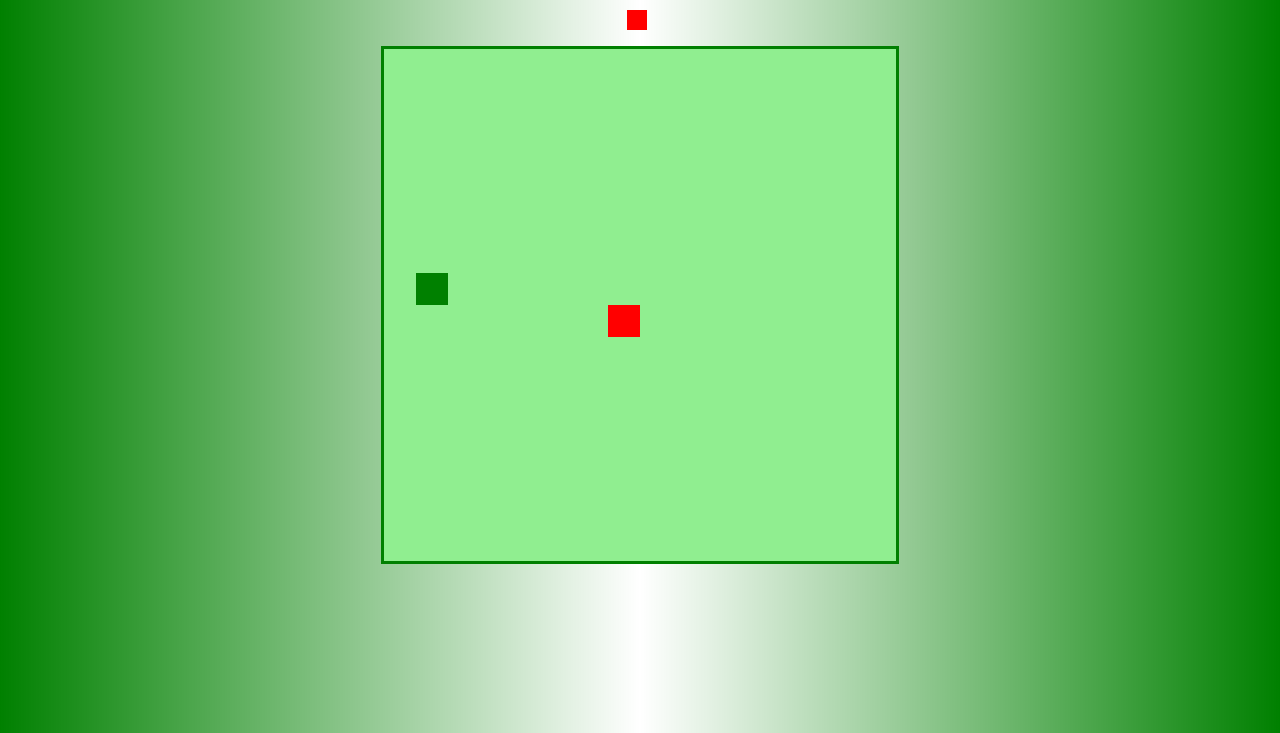
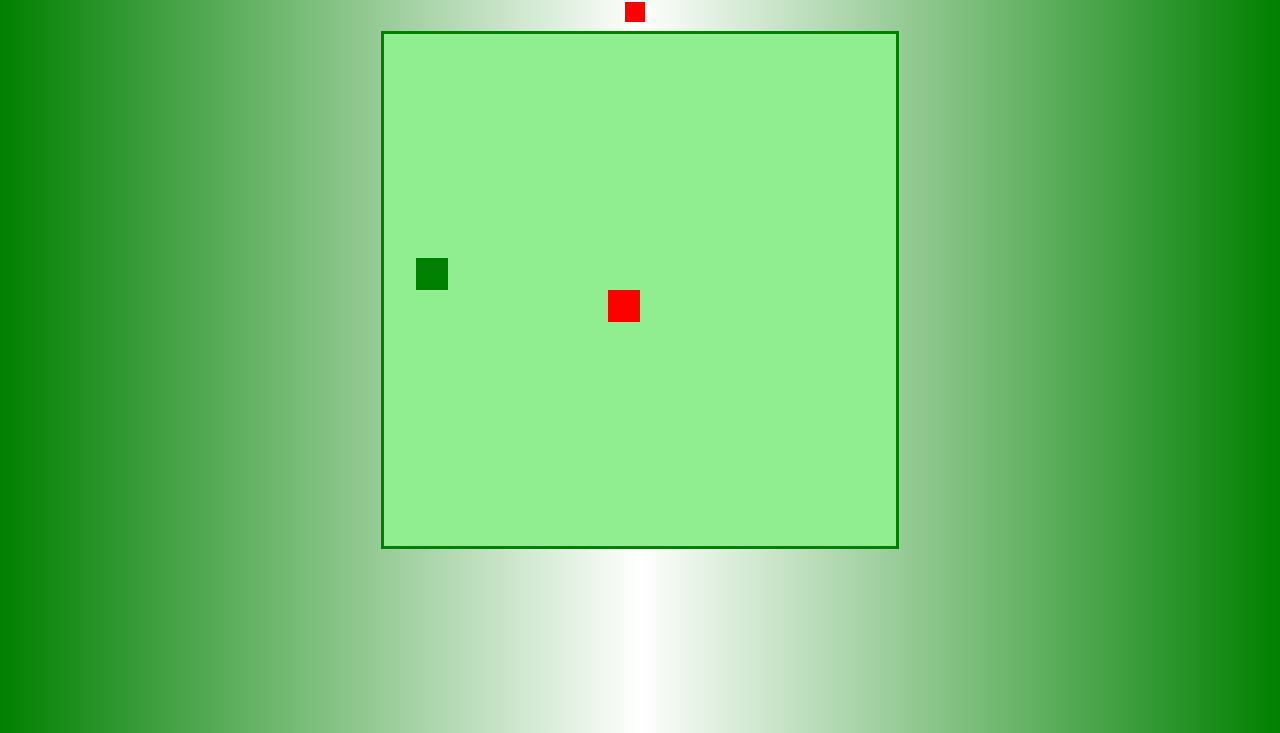
Before and after one commit to Nany07/snake-the-game, a plain HTML site: page index.html in a window 1280 px wide. Shown: the part 67-800 px from the top of the page. Drawn offline with Linux system fonts and the light colour scheme.

Commit message:
Estiliza contagem de pontos

```diff
--- a/assets/css/style.css
+++ b/assets/css/style.css
@@ -30,14 +30,17 @@ p, div{
 }
 
 #point{
-    font-size: 2rem;
+    font-size: 1.7rem;
     background: transparent;
     color: green;
     margin: 0.2rem;
 }
 
-#square{
+p::before{
+    content: "";
+    display: inline-block;
     width: 20px;
     height: 20px;
     background: red;
+    margin-right: .6rem;
 }
--- a/index.html
+++ b/index.html
@@ -10,11 +10,10 @@
 </head>
 <body>
     <h1>Snake Game</h1>
-        <div>
-            <p id="square"></p>
-            <p id="point"></p>
-        </div>
-        <canvas id="snake" height="512" width="
+    <div>
+        <p id="point"></p>
+    </div>
+    <canvas id="snake" height="512" width="
     512"></canvas>
 </body>
 </html>
```
